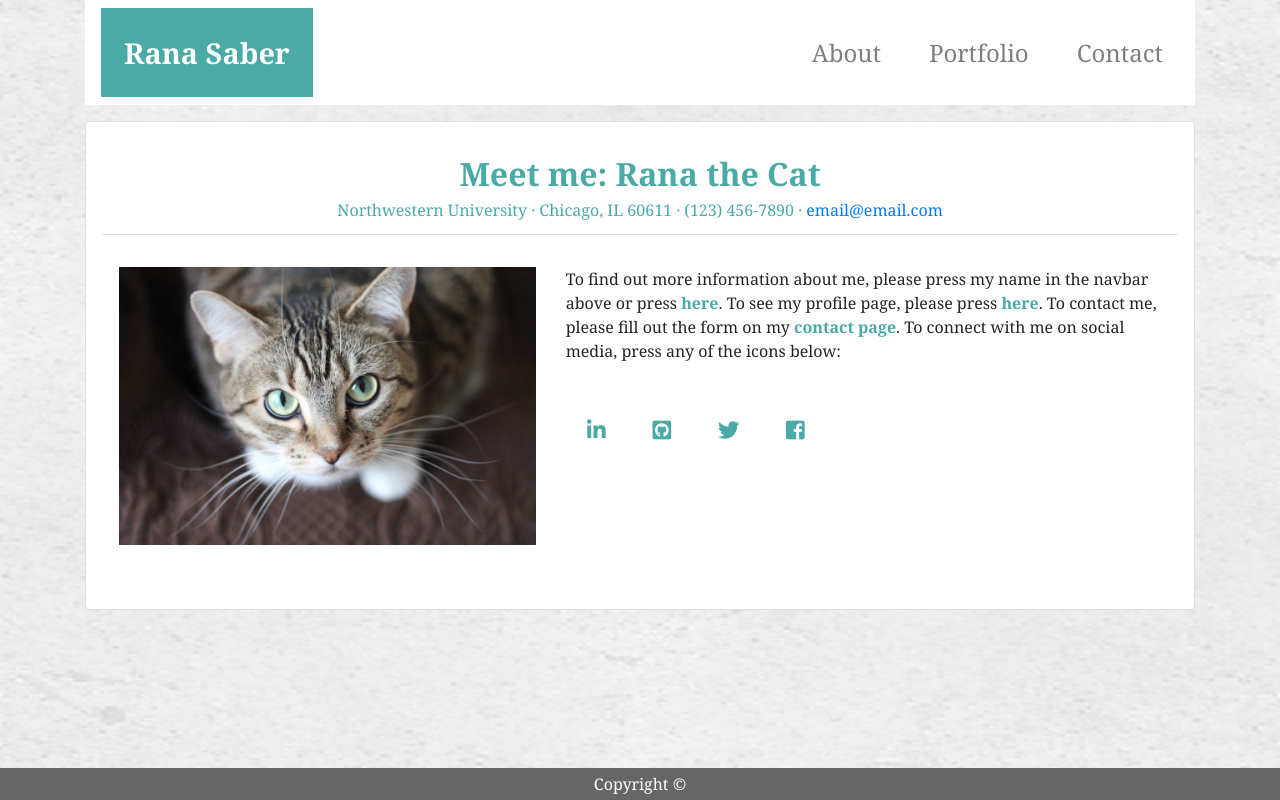
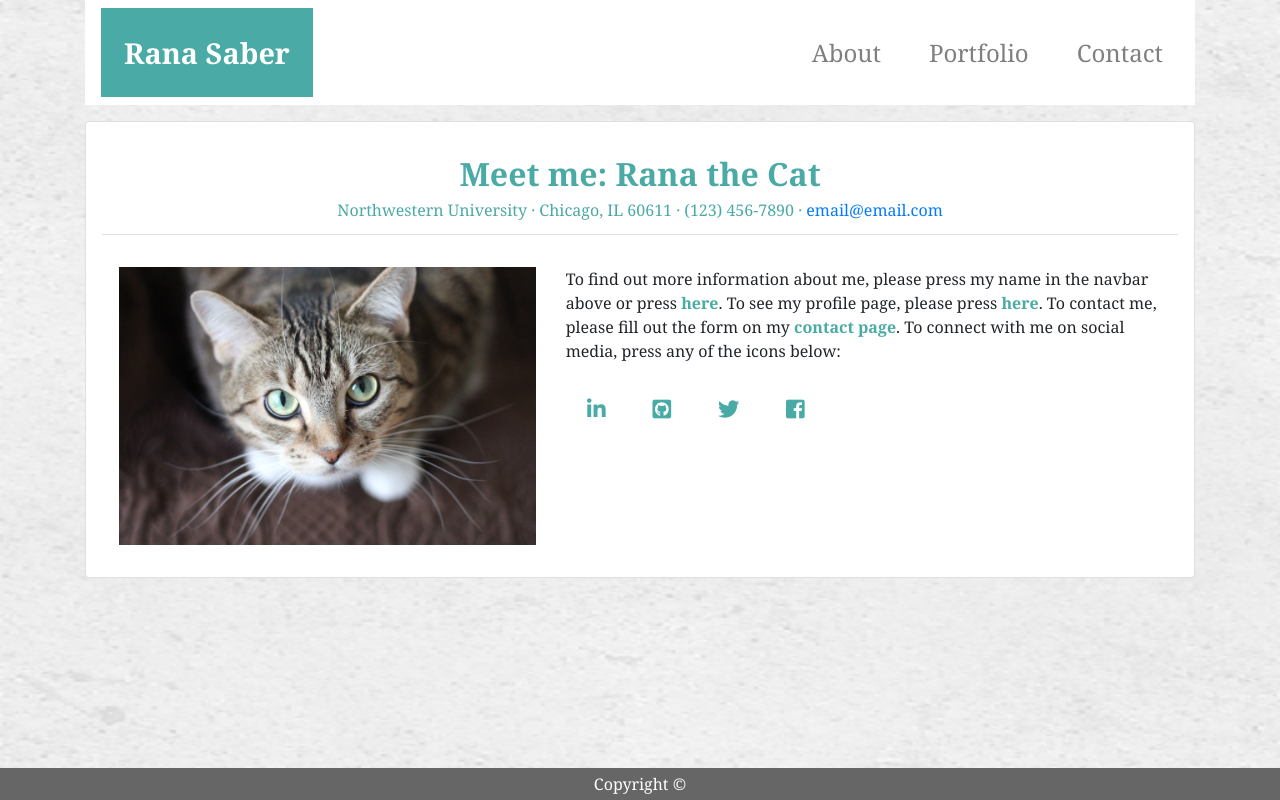
Before and after one commit to rsa153/portfolioupdate, a plain HTML site: page index.html in a window 1280 px wide. Drawn offline with nearby package versions, Linux system fonts and the light colour scheme.

Commit message:
Update index.css

```diff
--- a/assets/css/index.css
+++ b/assets/css/index.css
@@ -150,10 +150,10 @@ body {
     }
 
     .fab {
-     padding: 2em 1em;
+     padding: 1em;
     }
 
     .about-me {
-     padding: 1em 3em 4em 3em;
+     padding: 1em 3em 2em 3em;
     }
 }
```
